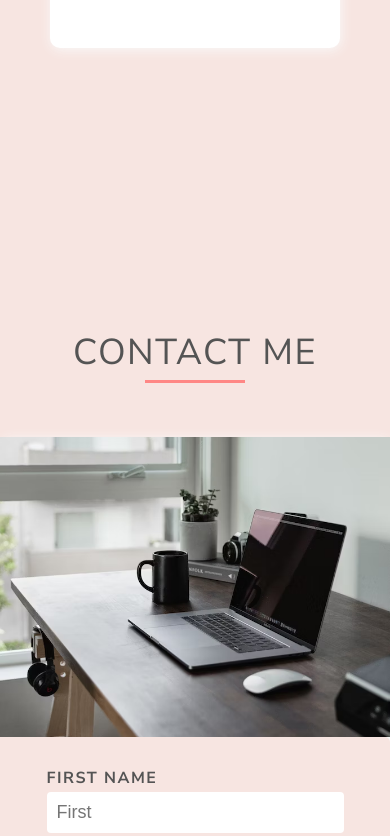
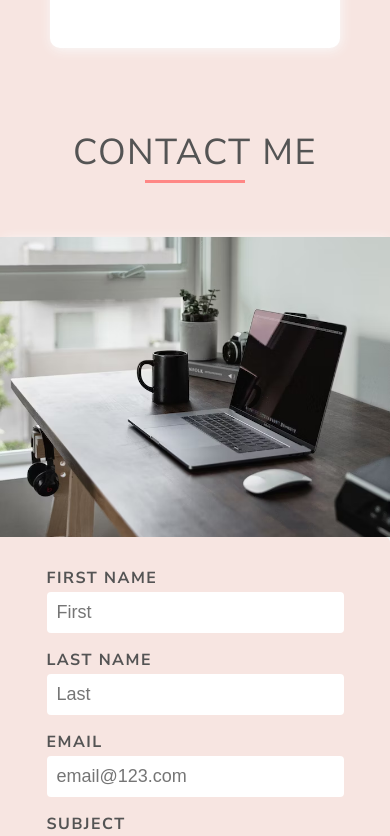
Before and after one commit to AmyInTech/Amys-Portfolio, a React (Create React App) app: page / in a window 390 px wide. Shown: the part 3900-4736 px from the top of the page. Built offline with nearby package versions, Linux system fonts and the light colour scheme.

Commit message:
contact container padding

```diff
--- a/src/index.css
+++ b/src/index.css
@@ -1133,7 +1133,7 @@ nav {
   }
   .contact-container {
     padding: 0px;
-    padding-top: 400px;
+    padding-top: 140px;
   }
   .contact-img-container {
     height: 350px;
@@ -1150,7 +1150,7 @@ nav {
 
 @media screen and (max-width: 800px) {
   .contact-container {
-    padding-top: 300px;
+    padding-top: 80px;
   }
   .contact-content {
     padding: 40px;
@@ -1173,6 +1173,9 @@ nav {
 }
 
 @media screen and (max-width: 700px) {
+  .contact-container {
+    padding-top: 0px;
+  }
   .contact-img-container {
     background-position-y: -400px;
   }
@@ -1198,9 +1201,6 @@ nav {
 }
 
 @media screen and (max-width: 600px) {
-  .contact-container {
-    padding-top: 200px;
-  }
   .contact-img-container {
     background-position-y: -420px;
   }
```
